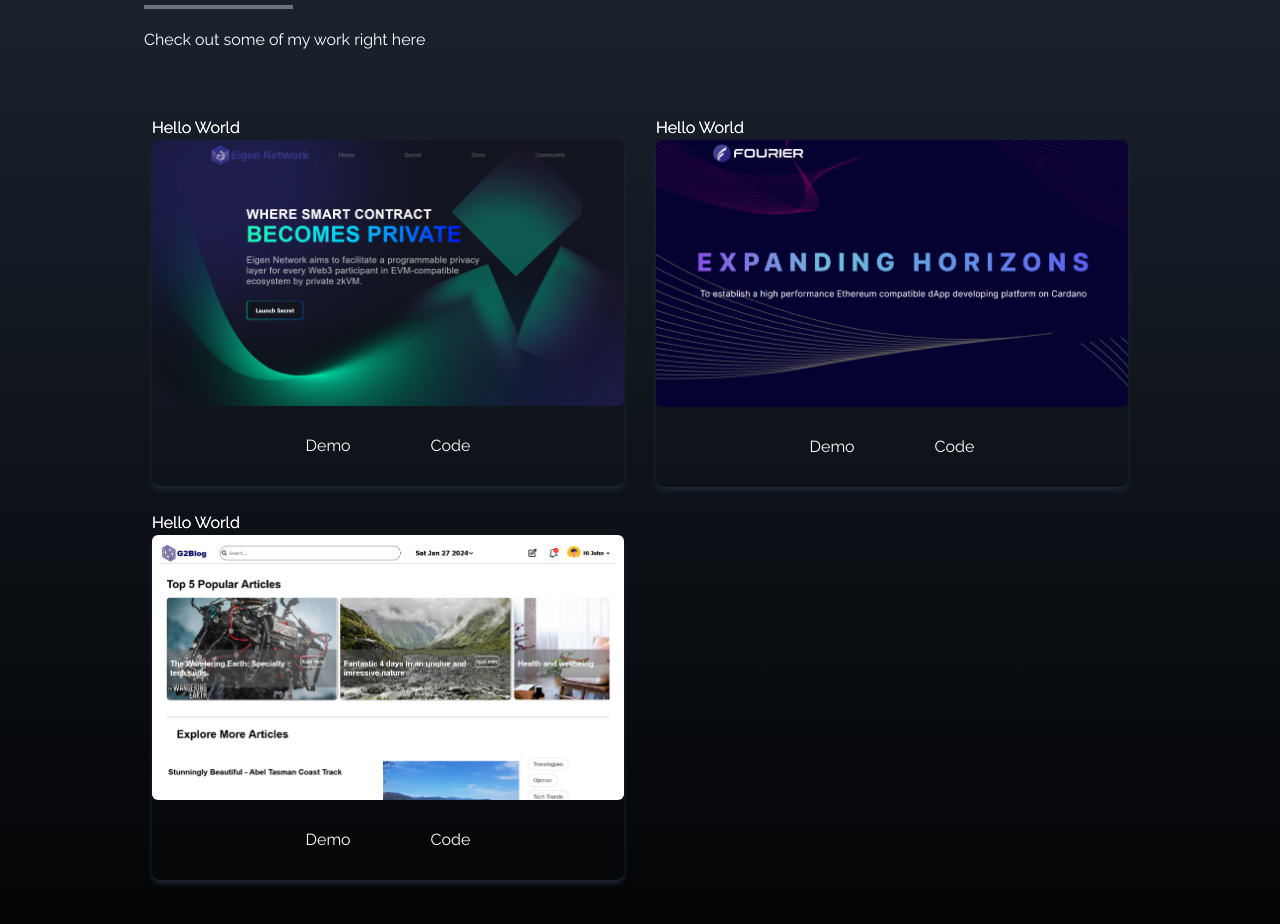
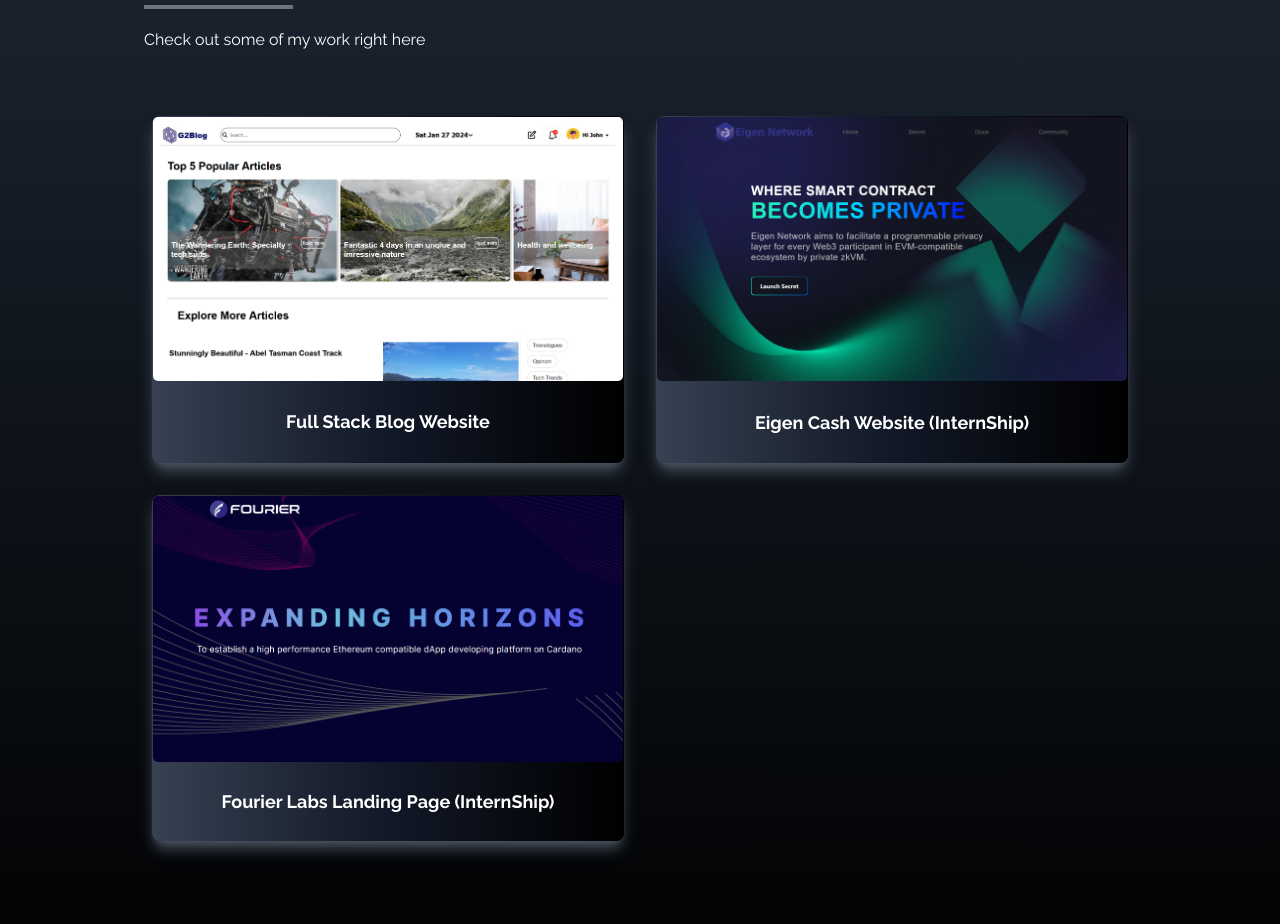
Before and after one commit to tonexie/personal-portfolio, a React (Create React App) app: page / in a window 1280 px wide. Shown: the part 2132-3056 px from the top of the page. Built offline with nearby package versions, Linux system fonts and the light colour scheme.

Commit message:
fix the card animation for portfolio

```diff
--- a/src/components/CardFlip.jsx
+++ /dev/null
@@ -1,36 +0,0 @@
-import React, { useState } from "react";
-import { motion } from "framer-motion";
-
-const CardFlip = ({ content }) => {
-  const [isFlipped, setIsFlipped] = useState(false);
-  const [isAnimating, setisAnimating] = useState(false);
-
-  function handleFlip() {
-    if (!isAnimating) {
-      setIsFlipped(!isFlipped);
-      setisAnimating(true);
-    }
-  }
-  return (
-    <div className="flip-card " onClick={handleFlip}>
-      <motion.div
-        className="flip-card-inner w-full h-full"
-        initial={false}
-        animate={{ rotateY: isFlipped ? 180 : 360 }}
-        transition={{ duration: 0.6, animationDirection: "normal" }}
-        onAnimationComplete={() => setisAnimating(false)}
-      >
-        <div className="flip-card-front w-full h-full">
-          <h1>Hello World</h1>
-          {content}
-        </div>
-
-        <div className="flip-card-back w-full h-full">
-          <h1>Hello World</h1>
-        </div>
-      </motion.div>
-    </div>
-  );
-};
-
-export default CardFlip;
--- a/src/components/Portfolio.jsx
+++ b/src/components/Portfolio.jsx
@@ -3,26 +3,30 @@ import { bgGrayToBlack } from "../tailwind-utils";
 import eigenCashImg from "../assets/portfolio/eigen-cash.png";
 import fourierLabsImg from "../assets/portfolio/fourier-labs.png";
 import g2BlogImg from "../assets/portfolio/g2-blog.png";
-import CardFlip from "./CardFlip";
+import CardFlip from "./animations/CardFlip";
 
 const Portfolio = () => {
   const projects = [
     {
       id: 1,
+      title:"Full Stack Blog Website",
+      src: g2BlogImg,
+      demo: "https://full-stack-blog-f6yb.onrender.com/",
+      code: "https://github.com/tonexie/fullstack-blog",
+    },
+    {
+      id: 2,
+      title:"Eigen Cash Website (InternShip)",
       src: eigenCashImg,
       demo: "https://www.eigen.cash/",
     },
     {
-      id: 2,
+      id: 3,
+      title:"Fourier Labs Landing Page (InternShip)",
       src: fourierLabsImg,
       demo: "https://fourierlabs.io/",
     },
-    {
-      id: 3,
-      src: g2BlogImg,
-      demo: "https://full-stack-blog-f6yb.onrender.com/",
-      code: "https://github.com/tonexie/fullstack-blog",
-    },
+
   ];
 
   return (
@@ -36,16 +40,20 @@ const Portfolio = () => {
         </div>
 
         <div className="grid md:grid-cols-2 gap-8 px-0 sm:p-2">
-          {projects.map(({ id, src, demo, code }) => (
+          {projects.map(({ id, title, src, demo, code }) => (
             <CardFlip
               className="w-full h-full"
-              content={
-                <div key={id} className="shadow-md shadow-gray-800 rounded-lg">
+              title={title}
+              front={
+                <div key={id} className="flex flex-col">
                   <img
                     src={src}
                     alt={`${src} img`}
-                    className="rounded-md hover:scale-105 duration-200"
+                    className="relative block rounded-md p-[1px]"
                   />
+                </div>
+              }
+              back={
                 <div className="flex items-center justify-center">
                   <a href={demo} target="_blank" rel="noreferrer">
                     <button className="w-1/2 px-6 py-3 m-4 hover:scale-105 duration-200">
@@ -58,7 +66,6 @@ const Portfolio = () => {
                     </button>
                   </a>
                 </div>
-                </div>
               }
             />
           ))}
--- /dev/null
+++ b/src/components/animations/CardFlip.jsx
@@ -0,0 +1,51 @@
+import React, { useState } from "react";
+import { motion } from "framer-motion";
+
+const CardFlip = ({ title, front, back }) => {
+  const [isFlipped, setIsFlipped] = useState(false);
+  const [isAnimating, setIsAnimating] = useState(false);
+
+  function handleFlip() {
+    if (!isAnimating) {
+      setIsFlipped(!isFlipped);
+      setIsAnimating(true);
+    }
+  }
+  return (
+    <div className="flex items-center justify-center cursor-pointer">
+      <div
+        className="flip-card w-full h-full rounded-lg hover:scale-105 duration-200"
+        onClick={handleFlip}
+      >
+        <motion.div
+          className="flip-card-inner w-full h-full shadow-lg shadow-gray-600 rounded-lg"
+          initial={false}
+          animate={{ rotateY: isFlipped ? 180 : 360 }}
+          transition={{ duration: 0.6, animationDirection: "normal" }}
+          onAnimationComplete={() => setIsAnimating(false)}
+        >
+          <div
+            className="flex flex-col items-center flip-card-front w-full h-full
+            bg-gradient-to-r from-gray-700 via-gray-900 to-black
+          text-white rounded-lg"
+          >
+            {front}
+            <h1 className="flex-grow flex items-center justify-center text-sm md:text-lg font-bold /">
+              {title}
+            </h1>
+          </div>
+
+          <div
+            className="flip-card-back w-full h-full
+            bg-gradient-to-tl from-gray-700 via-gray-900 to-black
+          text-white rounded-lg"
+          >
+            {back}
+          </div>
+        </motion.div>
+      </div>
+    </div>
+  );
+};
+
+export default CardFlip;
--- a/src/index.css
+++ b/src/index.css
@@ -10,13 +10,16 @@
 }
 
 .flip-card {
+  display: flex;
   perspective: 1000px;
-  aspect-ratio: 1.3/1;
+  aspect-ratio: 1.5/1;
+  margin-top: 1rem;
+  margin-bottom: 1rem;
 }
 
 .flip-card-inner {
   transition: transform 0.6s;
-  transform-style: perserve-3d;
+  transform-style: preserve-3d;
 }
 
 .flip-card-front,
@@ -26,5 +29,5 @@
 }
 
 .flip-card-back {
-  transform: rotateY("180deg");
+  transform: rotateY(180deg);
 }
```
Lines whose indentation alone changed are shown as unchanged.
